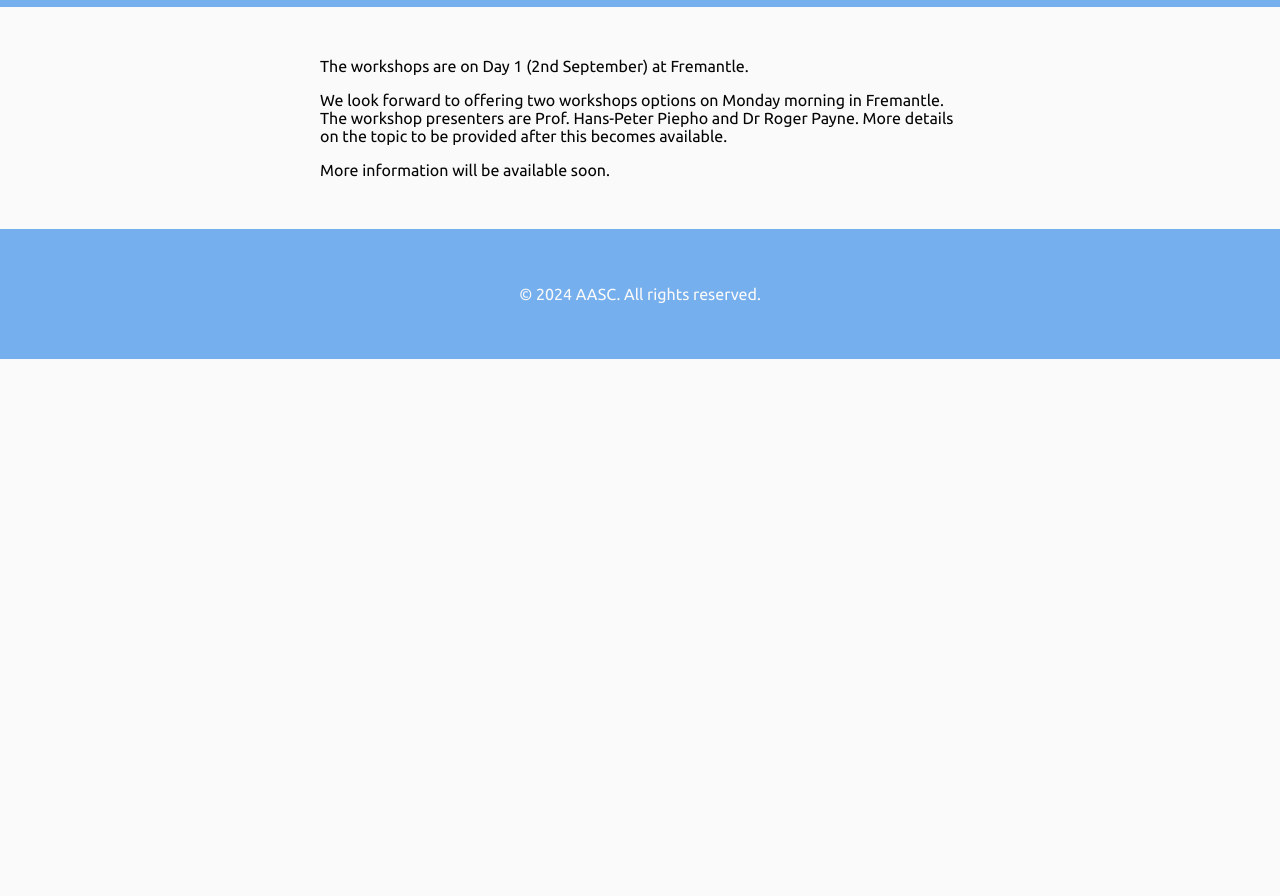
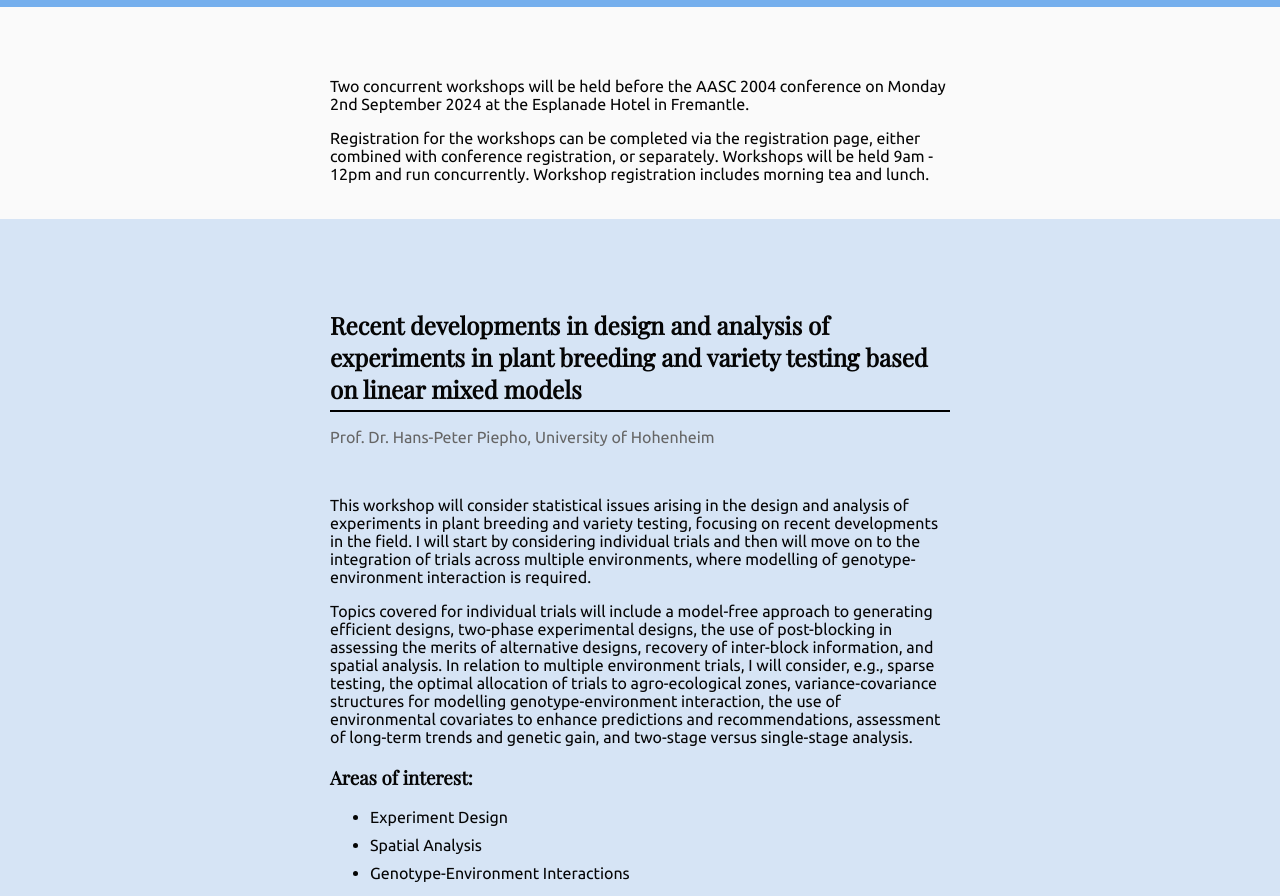
Before and after one commit to Tinula-kariyawasam/aasc2024WebsitE, a website: page web2/public/workshops.html in a window 1280 px wide. Shown: the part 56-952 px from the top of the page. Before the commit the page ends 800 px from the top, so only its background shows below. Drawn offline with nearby package versions, Linux system fonts and the light colour scheme.

Commit message:
workshop page

```diff
--- a/web2/public/style.css
+++ b/web2/public/style.css
@@ -289,6 +289,10 @@ main {
 
 .section {
     padding: 70px;
+}
+
+.section-workshop {
+    padding: 20px;
 }
 
 .section-bg-primary {
@@ -663,6 +667,11 @@ form button {
     display: inline-block;
     padding-bottom: 5px;
     /* Adjusts the spacing between the title and the underline */
+    margin-bottom: 0; /* Removes the default bottom margin */
 }
-
+.authorship {
+    font-size: 1em; /* Adjust to match your design */
+    color: #666; /* A lighter shade of black for the author text */
+    margin-bottom: 50px; /* Adjusts the spacing between the title underline and the author text */
+}
 /* For mobile and smaller screens */
--- a/web2/public/workshops.html
+++ b/web2/public/workshops.html
@@ -38,21 +38,106 @@
     </div>
 </header>
 
-<div class="section-conference">
+<section class="section-workshop section-bg-primary">
+    <div class="section-conference">
+        <p>Two concurrent workshops will be held before the AASC 2004
+            conference on Monday 2nd September 2024 at the Esplanade Hotel in Fremantle.</p>
+        <p>Registration for the workshops can be completed via the registration page, either combined with conference
+            registration, or separately. Workshops will be held 9am - 12pm and run concurrently. Workshop registration
+            includes morning tea and lunch.</p>
+    </div>
+</section>
+
+<section class="section-workshop section-bg-secondary">
+    <div class="section-conference">
+        <h2 class="anchored underlined-title" data-anchor-id="workshop-01">Recent developments in design and analysis of
+            experiments in plant
+            breeding and variety testing based on linear mixed models</h2>
+        <p class="authorship">Prof. Dr. Hans-Peter Piepho, University of Hohenheim</p>
+        <p>This workshop will consider statistical issues arising in the design and analysis of experiments in plant
+            breeding and
+            variety testing, focusing on recent developments in the field. I will start by considering individual trials
+            and then
+            will move on to the integration of trials across multiple environments, where modelling of
+            genotype-environment
+            interaction is required.</p>
+        <p>Topics covered for individual trials will include a model-free approach to generating efficient designs,
+            two-phase
+            experimental designs, the use of post-blocking in assessing the merits of alternative designs, recovery of
+            inter-block
+            information, and spatial analysis. In relation to multiple environment trials, I will consider, e.g., sparse
+            testing,
+            the optimal allocation of trials to agro-ecological zones, variance-covariance structures for modelling
+            genotype-environment interaction, the use of environmental covariates to enhance predictions and
+            recommendations,
+            assessment of long-term trends and genetic gain, and two-stage versus single-stage analysis.</p>
+        <h3>Areas of interest:</h3>
+        <ul>
+            <li>Experiment Design</li>
+            <li>Spatial Analysis</li>
+            <li>Genotype-Environment Interactions</li>
+        </ul>
+    </div>
+</section>
+
+<section class="section-workshop section-bg-primary">
+    <div class="section-conference">
+        <h2 class="anchored underlined-title" data-anchor-id="workshop-01">Reliable and Reproducible Analysis with
+            Genstat</h2>
+        <p class="authorship">Dr. Roger Payne, Dr. Vanessa Cave & Dr. David Baird, VSN</p>
+
+        <p> More information to come on this. </p>
+        <!--         <p>In this masterclass we will explore some of the data mining and more advanced statistical modelling
+            facilities available
+            in Genstat. As not all these facilities are available in the menus, the session will begin with a brief
+            recap of
+            Genstat’s command language.</p>
+        <h3>Topic will include:</h3>
+        <ul>
+            <li>Genstat command language,</li>
+            <li>Data mining;
+                <ul>
+                    <li>association rules,</li>
+                    <li>self-organising maps,</li>
+                    <li>discriminant analysis,</li>
+                    <li>support vector machines,</li>
+                    <li>classification trees and random forests,</li>
+                    <li>k-nearest-neighbours classification.</li>
+                </ul>
+            </li>
+            <li>Advanced modelling;
+                <ul>
+                    <li>specialised regression (e.g. lasso, quantile regression),</li>
+                    <li>comparisons and contrasts in regression and REML,</li>
+                    <li>GLMMs and HGLMs - how do they differ and what are their advantages/disadvantages?</li>
+                    <li>new facilities for assessing fixed models in REML,</li>
+                    <li>generating reports and exporting results (i.e. interoperability).</li>
+                </ul>
+            </li>
+        </ul>
+        <p>The sessions will involve a mixture of examples and practicals, so please bring your laptops (ideally with
+            Genstat 23
+            already installed).</p> -->
+
+    </div>
+</section>
+
+<!-- <div class="section-conference">
     <p>The workshops are on Day 1 (2nd September) at Fremantle. </p>
     <p>We look forward to offering two workshops options on Monday morning in Fremantle. The workshop presenters are
         Prof. Hans-Peter Piepho and Dr Roger Payne. More details on the topic to be provided after this becomes
         available.</p>
     <p> More information will be available soon.</p>
-    <!-- <h2 class="anchored underlined-title" data-anchor-id="workshop-01">Workshop 01</h2>
+     <h2 class="anchored underlined-title" data-anchor-id="workshop-01">Recent developments in design and analysis of experiments in plant
+         breeding and variety testing based on linear mixed models</h2>
     <h3>About</h3>
     <p> A 2/3 paragraph on the abstract</p>
     <h3>Intended audience</h3>
     <p>For who we think it is for?</p>
     <h3>Prerequisites</h3>
     <p> Bring your laptop</p>
-    <h3>About the presenter</h3> -->
-</div>
+    <h3>About the presenter</h3>
+</div> -->
 
 <!-- <div class="section-conference">
     <h2 class="anchored underlined-title" data-anchor-id="workshop-01">Workshop 02</h2>
```
